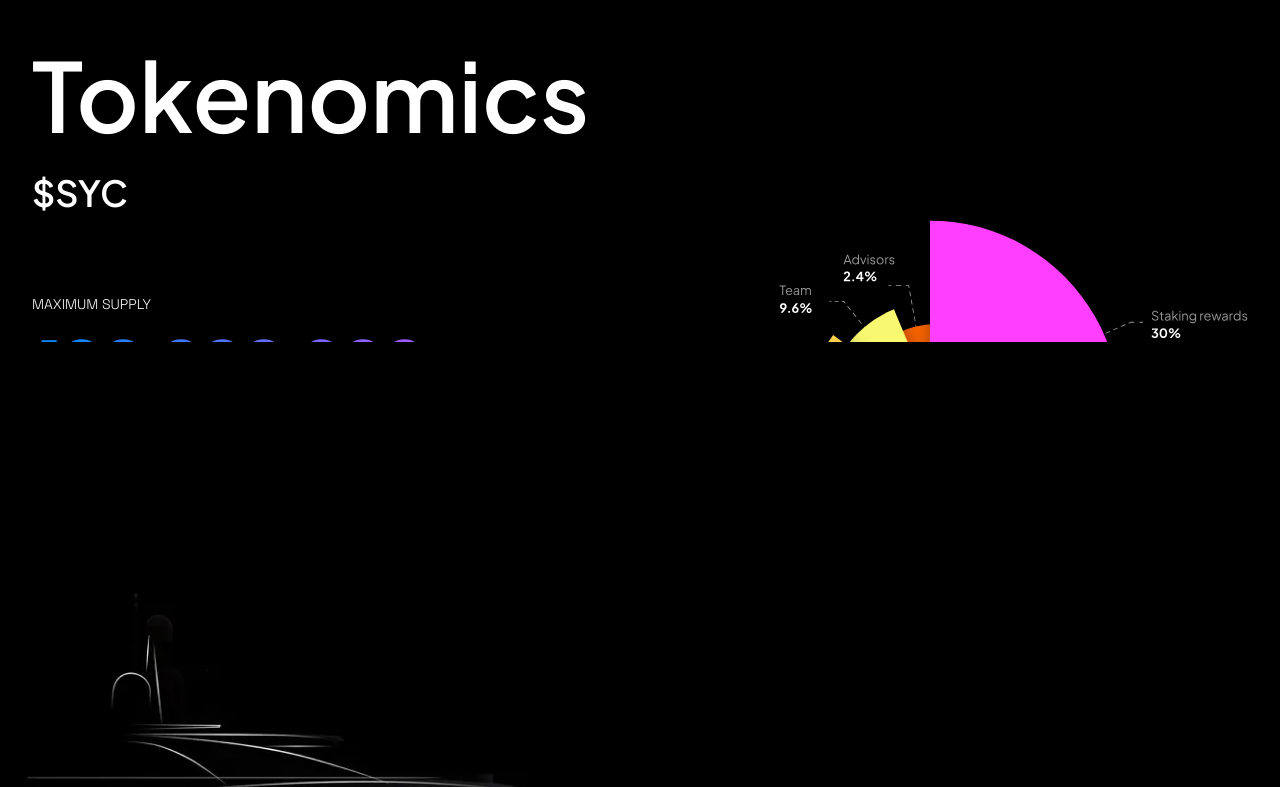
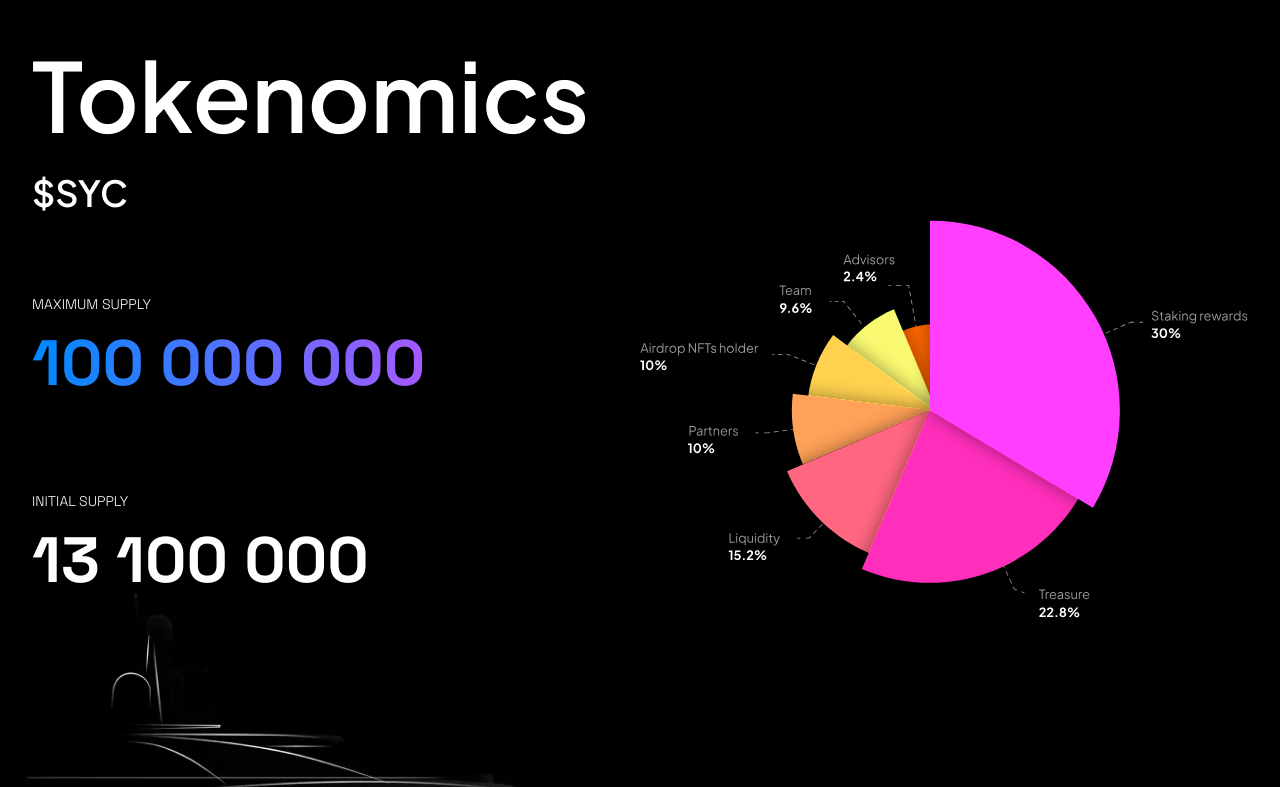
Before and after one commit to yclub-io/yachts-lending, a Next.js app: page / in a window 1280 px wide. Shown: the part 3994-4781 px from the top of the page. Built offline with nearby package versions, Linux system fonts and the light colour scheme.

Commit message:
Id removed

```diff
--- a/components/Tokonomics.js
+++ b/components/Tokonomics.js
@@ -1,7 +1,7 @@
 const Tokonomics = () => {
     return (
       <>
-        <div id='hero' className="mx-8  lg:mt-[140px] tracking-[-2%] font-Grotesk text-white-1">
+        <div id='tokonomics' className="mx-8 relative z-20 lg:mt-[140px] tracking-[-2%] font-Grotesk text-white-1">
           {/*HEADING*/}
 
           <div className="flex flex-col">
```
